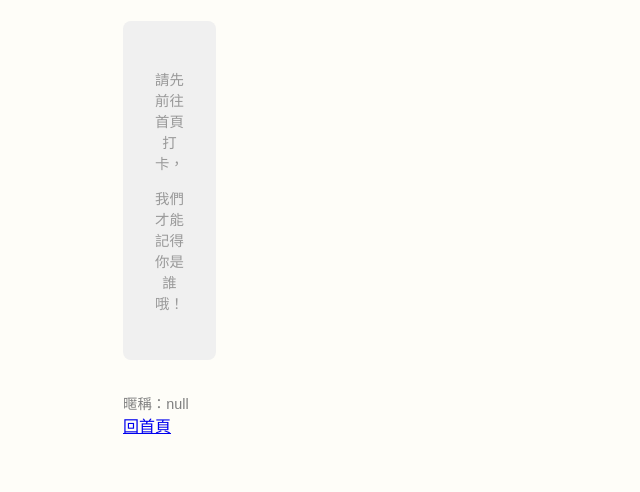
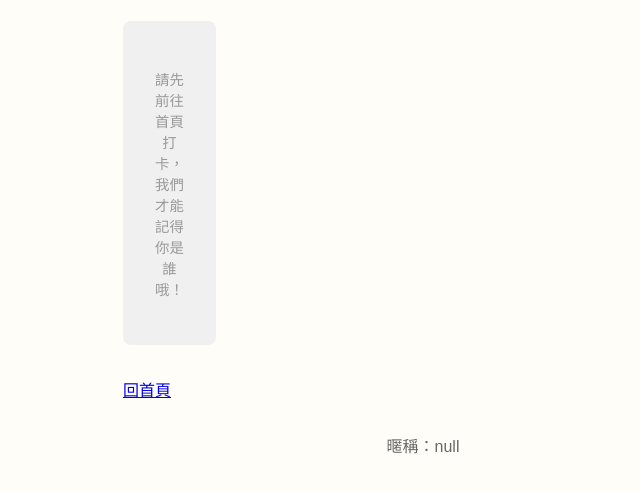
Before and after one commit to teresa0919/ddm-fy1, a website: page calendar.html in a window 1280 px wide. Shown: the part 102-594 px from the top of the page, without its empty margins (217-857 px from the left). Drawn offline with Linux system fonts and the light colour scheme.

Commit message:
Add files via upload

```diff
--- a/calendar.html
+++ b/calendar.html
@@ -2,7 +2,7 @@
 <html lang="zh-Hant">
 <head>
   <meta charset="UTF-8">
-  <title>打卡月曆（僅顯示我的打卡）</title>
+  <title>打卡月曆（個人查詢）</title>
   <meta name="viewport" content="width=device-width, initial-scale=1.0"/>
   <link rel="stylesheet" href="style.css" />
   <style>
@@ -18,6 +18,7 @@
       padding: 0.75rem 0.5rem;
       text-align: center;
       font-size: 0.9rem;
+      cursor: default;
     }
     .calendar .header {
       font-weight: bold;
@@ -40,11 +41,6 @@
       border-bottom: 1px dashed #ccc;
       font-size: 0.95rem;
     }
-    .debug {
-      margin-top: 2rem;
-      font-size: 0.9rem;
-      color: gray;
-    }
   </style>
 </head>
 <body>
@@ -52,7 +48,6 @@
     <h1>打卡月曆（僅顯示我的打卡）</h1>
     <div class="calendar" id="calendar"></div>
     <div class="record-list" id="recordList"></div>
-    <div class="debug" id="debug"></div>
     <div class="links">
       <a href="index.html">回首頁</a>
     </div>
@@ -77,22 +72,21 @@
 
     const calendarEl = document.getElementById("calendar");
     const recordList = document.getElementById("recordList");
-    const debugEl = document.getElementById("debug");
     const today = new Date();
     const year = today.getFullYear();
-    const month = today.getMonth();
+    const month = today.getMonth(); // 0-indexed
     const daysInMonth = new Date(year, month + 1, 0).getDate();
     const firstDay = new Date(year, month, 1).getDay();
     const dateMap = {};
 
     const nickname = localStorage.getItem("nickname");
-    debugEl.innerHTML += `<div>暱稱：${nickname}</div>`;
+    console.log("[debug] nickname from localStorage:", nickname);
+    document.body.insertAdjacentHTML("beforeend", `<div style="text-align:center;color:#666;">暱稱：${nickname}</div>`);
 
     if (!nickname) {
-      calendarEl.innerHTML = `
+      document.getElementById("calendar").innerHTML = `
         <div style="text-align:center;color:#999;padding:2rem;max-width:300px;margin:auto;">
-          <p>請先前往首頁打卡，</p>
-          <p>我們才能記得你是誰哦！</p>
+          <p>請先前往首頁打卡，我們才能記得你是誰哦！</p>
         </div>`;
       throw new Error("No nickname in localStorage");
     }
@@ -100,17 +94,14 @@
     async function loadData() {
       const snapshot = await get(child(ref(db), "checkins"));
       const data = snapshot.exists() ? snapshot.val() : {};
-      let matchCount = 0;
       for (const date in data) {
         if (date.startsWith(`${year}-${(month+1).toString().padStart(2, '0')}`)) {
           const myRecords = Object.values(data[date]).filter(d => d.nickname === nickname);
           if (myRecords.length > 0) {
             dateMap[date] = myRecords;
-            matchCount++;
           }
         }
       }
-      debugEl.innerHTML += `<div>符合的日期數量：${matchCount}</div>`;
       renderCalendar();
     }
 
```
